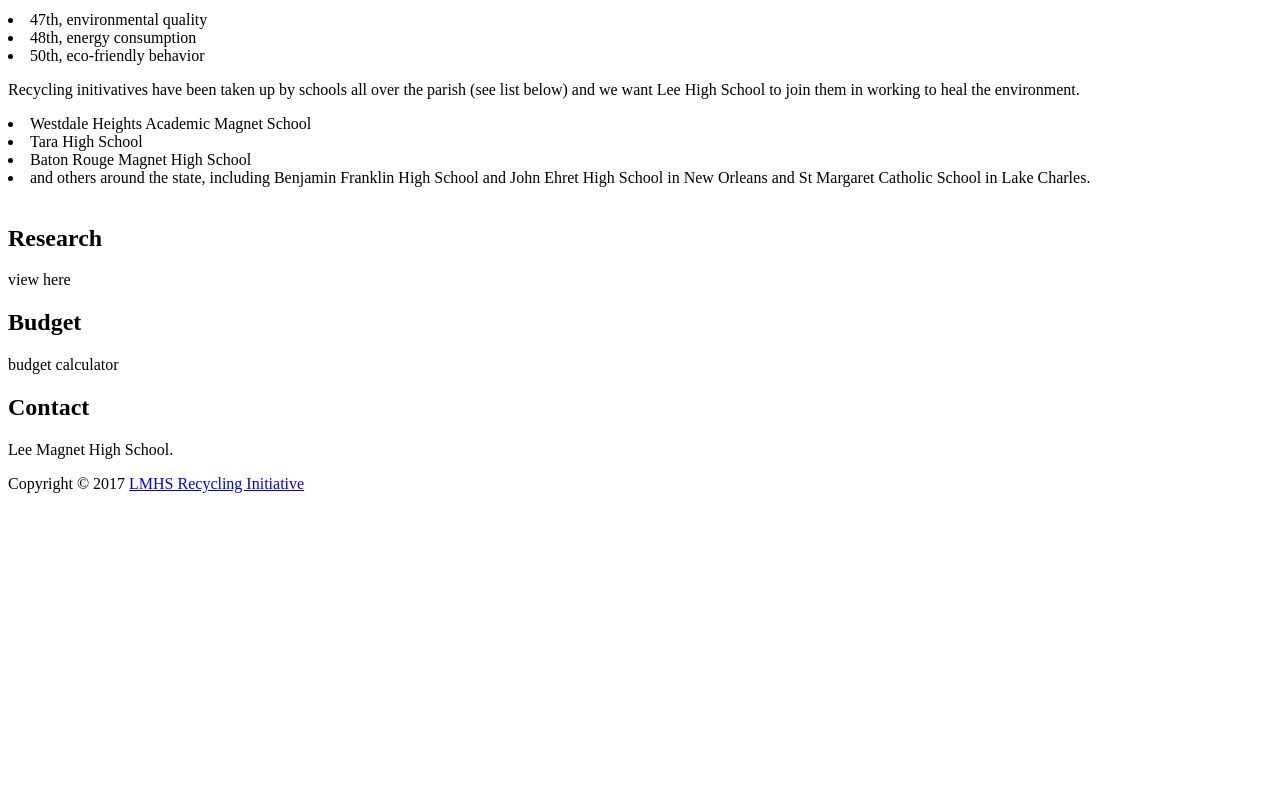
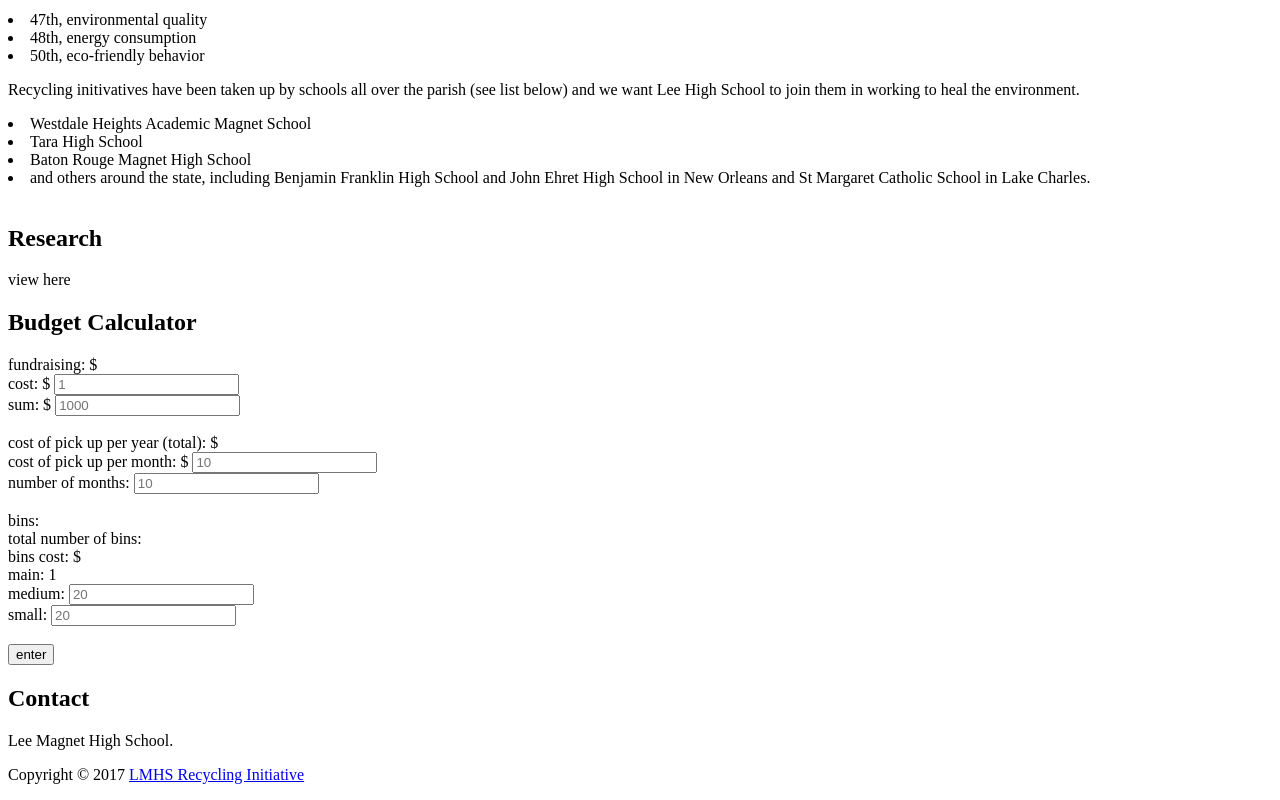
Before and after one commit to topoisomerase/recycling-new, a plain HTML site: page index.html in a window 1280 px wide. Shown: the part 1509-2309 px from the top of the page. Before the commit the page ends 2018 px from the top, so only its background shows below. Drawn offline with Linux system fonts and the light colour scheme; files whose address does not match are found by name.

Commit message:
Add files via upload

```diff
--- a/index.html
+++ b/index.html
@@ -56,8 +56,38 @@
     </div>
     <div id="budget">
       <article>
-      <h2>Budget</h2>
-      <p>budget calculator</p>
+        <h2>Budget Calculator</h2>
+        <form>
+          <label>fundraising: </label>$<span id="fundNet"></span><br>
+            <label>cost: $</label>
+              <input type="number" id="fundCost" name="fund_cost" placeholder="1">
+              <br>
+            <label>sum: $</label>
+              <input type="number" id="fundSum" name="fund_sum" placeholder="1000">
+              <br><br>
+          <!--pick up-->
+          <label>cost of pick up per year (total): $</label><span id="totPickCost"></span><br>
+            <label>cost of pick up per month: $</label>
+              <input type="number" id="monthlyCost" name="monthly_cost" placeholder="10">
+              <br>
+            <label>number of months:</label> <!--enter month, output cost of pickup-->
+              <input type="number" id="monthNumber" name="month_number" placeholder="10">
+              <br><br>
+          <!--bins-->
+          <label>bins:</label><br>
+            <label>total number of bins: </label><span id="totBins"></span><br>
+            <label>bins cost: $</label><span id="totBinsCost"></span><br>
+            <label>main: 1</label><br>
+            <label>medium:</label>
+              <input type="number" id="binsMed" name="bins_medium" placeholder="20">
+              <br>
+            <label>small:</label>
+              <input type="number" id="binsSmall" name="bins_small" placeholder="20">
+              <br><br>
+
+        <input type="button" value="enter" onClick="calculator();">
+        <p id="output"></p>
+        </form>
       </article>
     </div>
     <div id="contact">
--- /dev/null
+++ b/javascript.js
@@ -0,0 +1,35 @@
+function calculator(){
+  //the fundraising
+  var cost = document.getElementById("fundCost").value;
+  var sum = document.getElementById("fundSum").value;
+  var netFund = sum - cost;
+
+  //the pick up (per year)
+  var monthCost = document.getElementById("monthlyCost").value * 1;
+  var monthNumber = document.getElementById("monthNumber").value * 1;
+  var pickUpTotal = monthCost * monthNumber;
+
+  //the bins
+  var binsMed = document.getElementById("binsMed").value * 1; //number of bins
+  var binsSmall = document.getElementById("binsSmall").value * 1;
+  var binsMCost = binsMed * 10; //cost total
+  var binsSCost = binsSmall * 1;
+  var x = 100;
+  var binsCost = x + binsMCost + binsSCost;
+  var binsTotal = 1 + binsMed + binsSmall;
+
+  var remainder = netFund - binsCost - pickUpTotal;
+
+  if(remainder <= (-0.01)){
+    document.getElementById("output").innerHTML = remainder;
+    document.getElementById("output").style.color = 'red';
+  }else{
+    document.getElementById("output").innerHTML = remainder;
+    document.getElementById("output").style.color = 'green';
+  }
+
+  document.getElementById("totBins").innerHTML = binsTotal;
+  document.getElementById("totBinsCost").innerHTML = binsCost;
+  document.getElementById("fundNet").innerHTML = netFund;
+  document.getElementById("totPickCost").innerHTML = pickUpTotal;
+}
```
